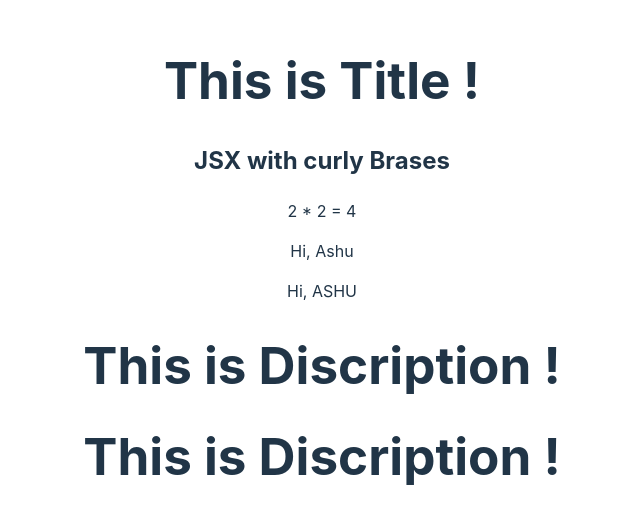
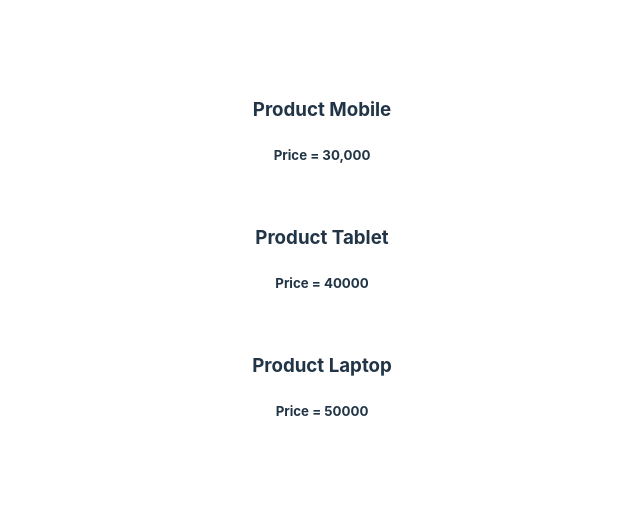
Before and after one commit to Patil-Ashutosh-Anandrao/First_code_in_React_in_Apna_Clg, a React (Vite) app in the folder basic-react-app/: page / in a window 1280 px wide. Shown: the part 132-656 px from the top of the page, without its empty margins (318-958 px from the left). Built offline with nearby package versions, Linux system fonts and the light colour scheme.

Commit message:
feat : update

```diff
--- a/basic-react-app/src/App.jsx
+++ b/basic-react-app/src/App.jsx
@@ -6,19 +6,31 @@ import Title from "./Title.jsx";
 // import Named_export
 import { Title2, Discription } from "./Named_export.jsx";
 
+// impoet Product
+import Product from "./Product.jsx";
+
+// import ProductTab
+import ProductTab from "./ProductTab.jsx";
 
 // this app function is a app component
 function App() {
   return (
     <div>
+      {/*
       <Title />
+      <Title2 />
+      <Discription /> */}
 
-      <Title2 />
-      <Discription />
+      {/* <Product/>
+      <Product/>
+      <Product/> */}
+
+      <ProductTab/>
+
+
 
     </div>
   );
 }
 // the written by thhis app component will be our UI (userinterface) means what we see on the screen
-
 export default App;
--- /dev/null
+++ b/basic-react-app/src/Product.css
@@ -0,0 +1,6 @@
+.Product{
+    border: 1px solid white;
+    border-radius: 24px;
+    margin-bottom: 15px;
+    padding: 0 10px 0 10px;
+}
--- /dev/null
+++ b/basic-react-app/src/Product.jsx
@@ -0,0 +1,12 @@
+import "./Product.css";
+
+function Product( {title, price} ){
+    return(
+        <div className="Product">
+            <h3>Product {title}</h3>
+            <h5>Price = {price} </h5>
+        </div>
+    );
+}
+
+export default Product;
--- /dev/null
+++ b/basic-react-app/src/ProductTab.jsx
@@ -0,0 +1,13 @@
+import Product from "./Product.jsx";
+
+function ProductTab(){
+    return(
+        <>
+            <Product title="Mobile" price="30,000"/>
+            <Product title="Tablet" price={40000}/>
+            <Product title="Laptop" price={50000}/>
+        </>
+    );
+}
+
+export default ProductTab;
```
